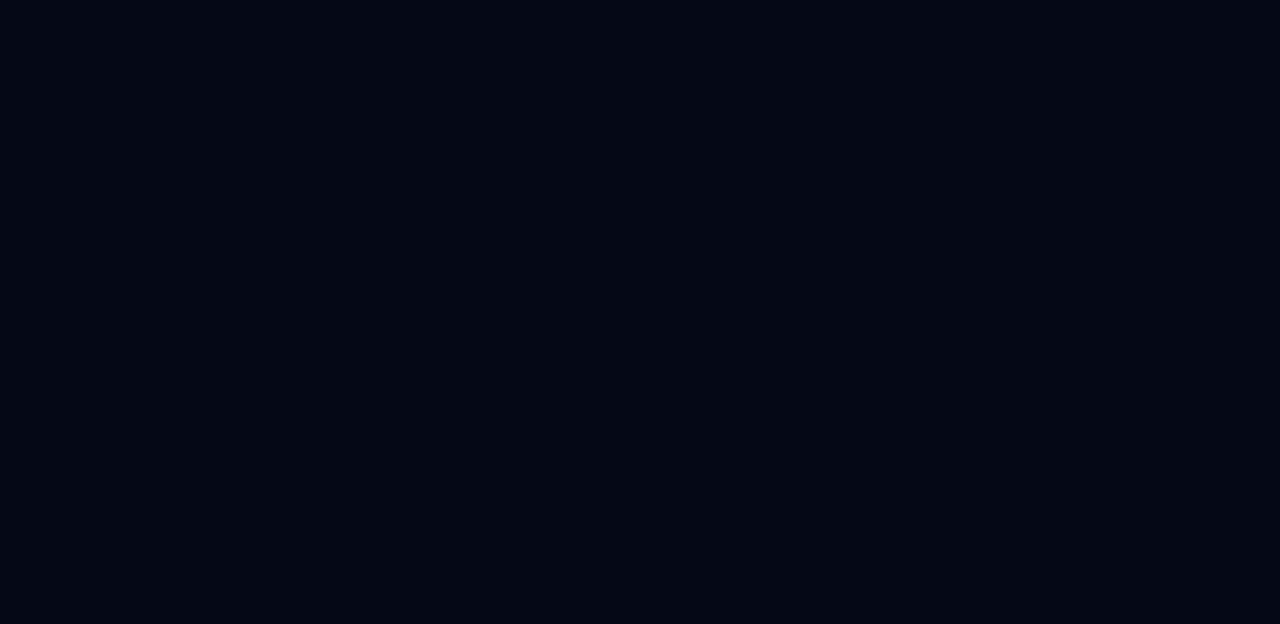
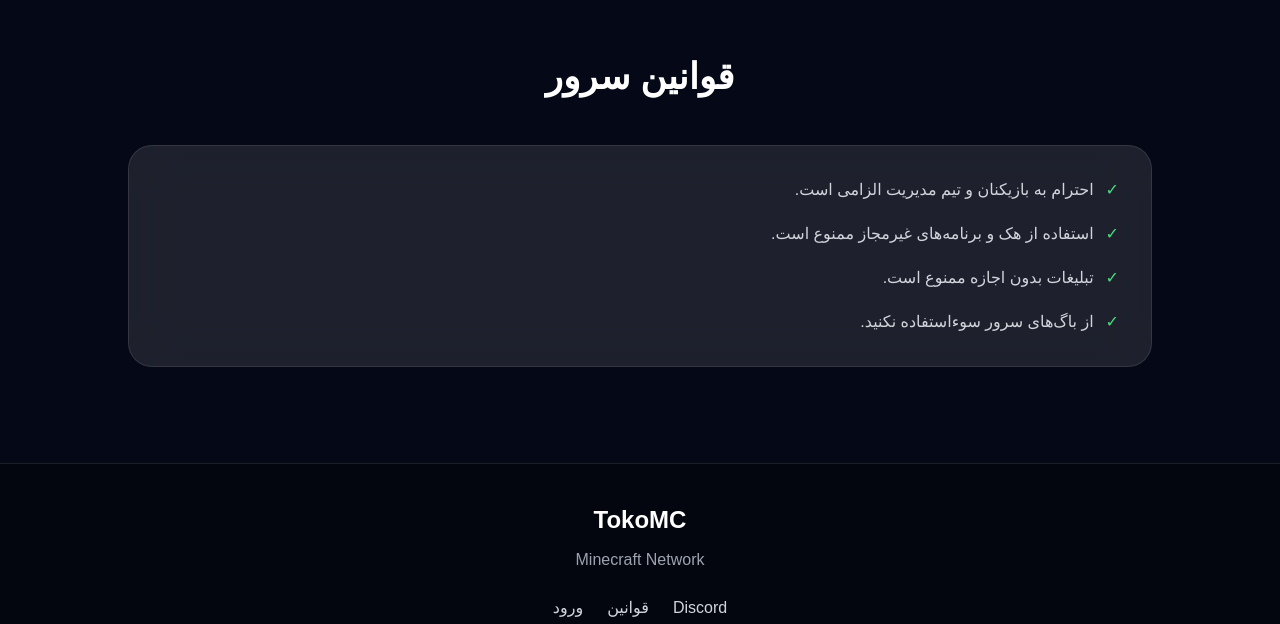
Before and after one commit to TokoMC/tokomc.github.io, a Next.js app: page / in a window 1280 px wide. Shown: the part 2173-2797 px from the top of the page. Before the commit the page ends 2134 px from the top, so only its background shows below. Built offline with nearby package versions, Linux system fonts and the light colour scheme.

Commit message:
Update page.js

```diff
--- a/app/page.js
+++ b/app/page.js
@@ -3,6 +3,8 @@ import Hero from "@/components/Hero";
 import ServerStatus from "@/components/ServerStatus";
 import Features from "@/components/Features";
 import Ranks from "@/components/Ranks";
+import Rules from "@/components/Rules";
+import Footer from "@/components/Footer";
 
 export default function Home() {
   return (
@@ -18,6 +20,10 @@ export default function Home() {
 
       <Ranks />
 
+      <Rules />
+
+      <Footer />
+
     </main>
   );
 }
```
